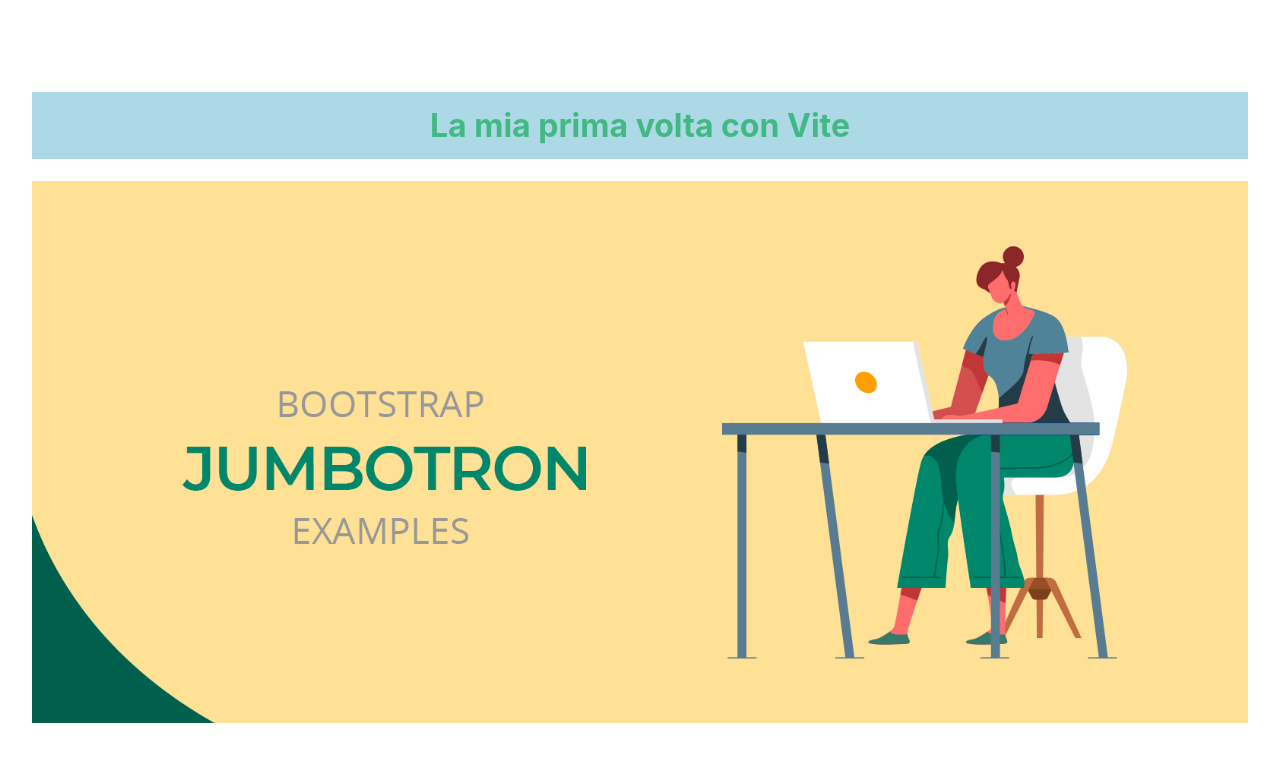
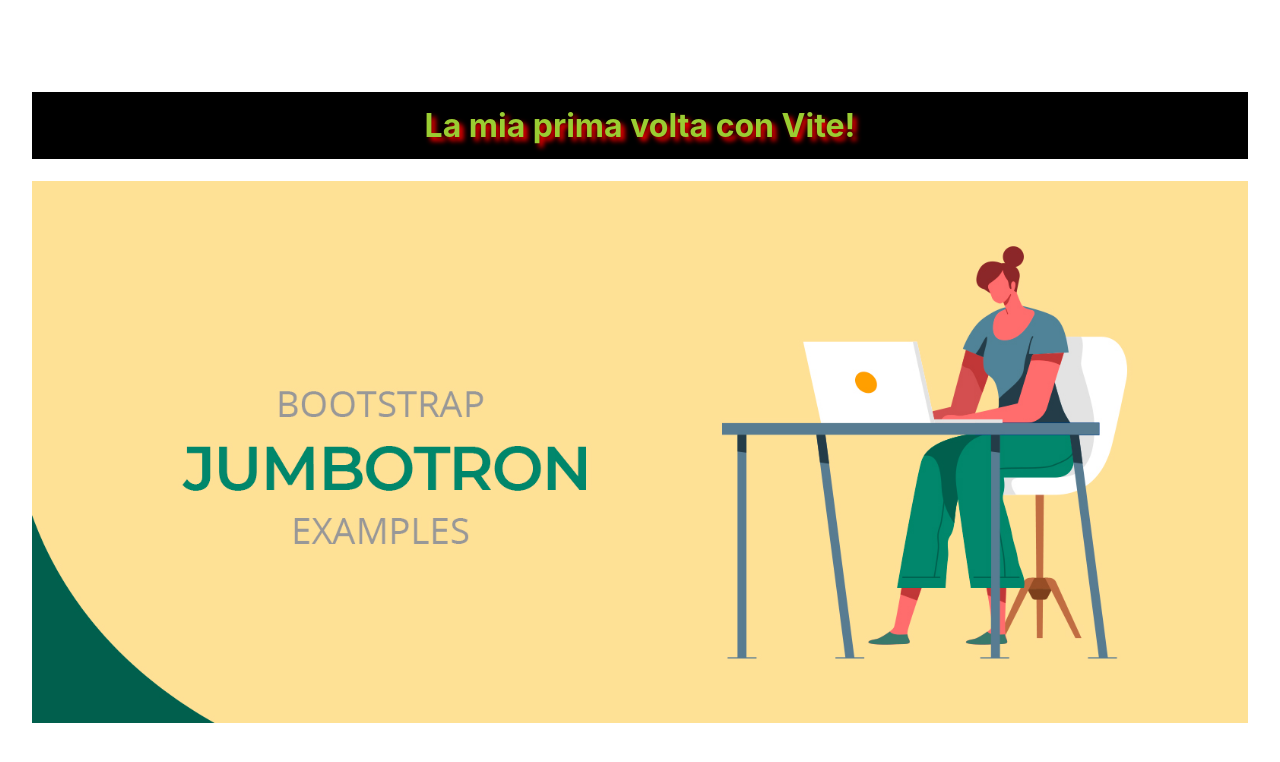
Before and after one commit to Samuele-Chioda/vite-hello-world, a Vue app: page / in a window 1280 px wide. Shown: the top 762 px of the page. Built offline with nearby package versions, Linux system fonts and the light colour scheme.

Commit message:
change css

```diff
--- a/src/components/AppHero.vue
+++ b/src/components/AppHero.vue
@@ -10,6 +10,7 @@
 </script>
 
 <style scoped>
+
 img{
     width: 100%;
     margin: 0 auto;
--- a/src/components/AppTitle.vue
+++ b/src/components/AppTitle.vue
@@ -1,7 +1,7 @@
 <template>
     <!-- Qui va il markup HTML del tuo componente -->
     <div>
-        <h1>La mia prima volta con Vite</h1>
+        <h1>La mia prima volta con Vite!</h1>
         <!-- Contenuto del componente -->
     </div>
 </template>
@@ -20,19 +20,12 @@
 
 <style scoped>
 
-body{
-  background-color: black;
-}
-
 h1{
-    background-color: lightblue;
-    text-shadow: black;
+    background-color: black;
+    text-shadow: 4px 4px 5px red;
     font-size: 2rem;
     padding: 1rem;
+    color: yellowgreen;
 }
   /* Qui va lo stile CSS del tuo componente */
-div {
-    /* Esempio di stile */
-    color: #42b983;
-}
 </style>
```
